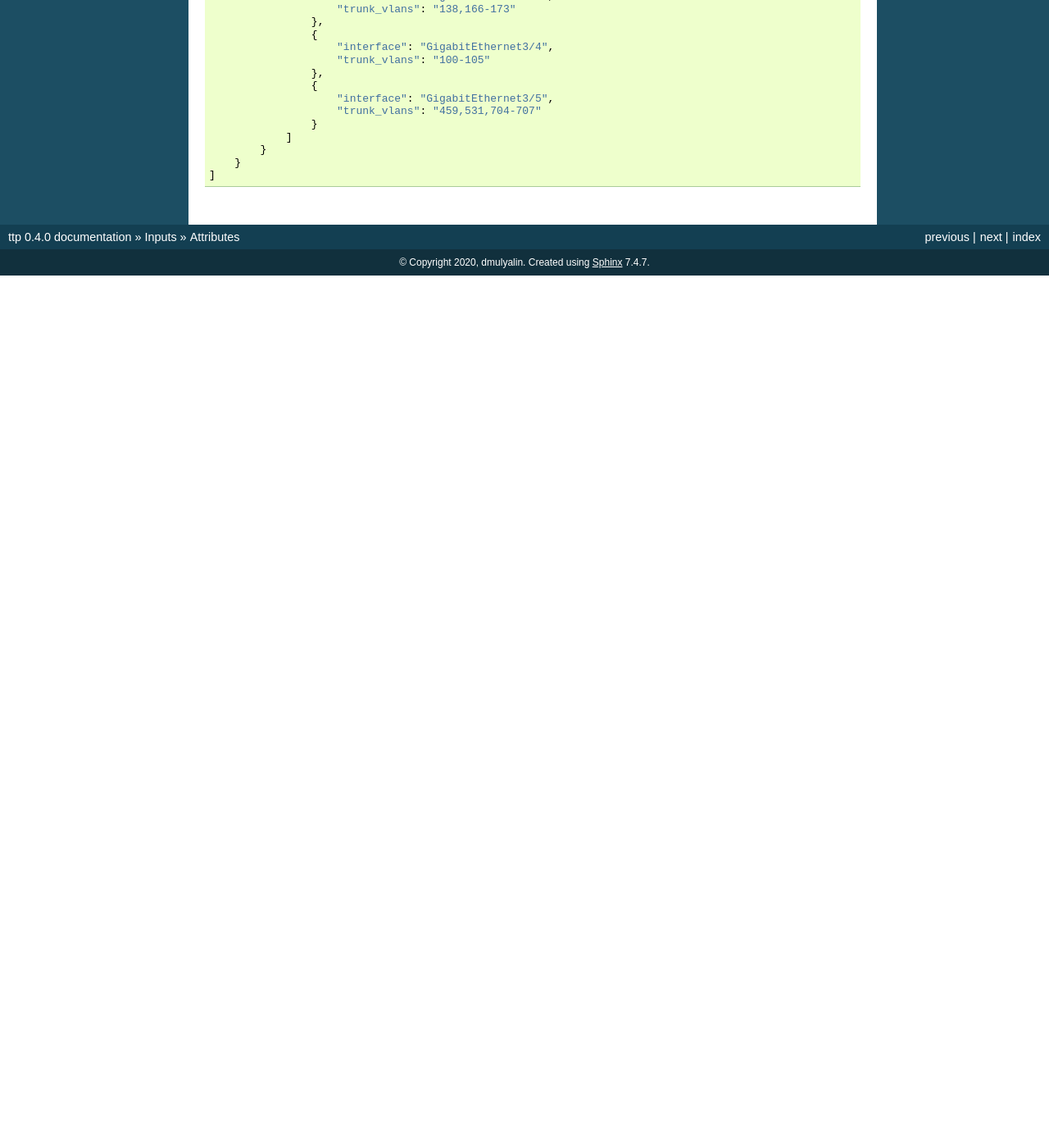
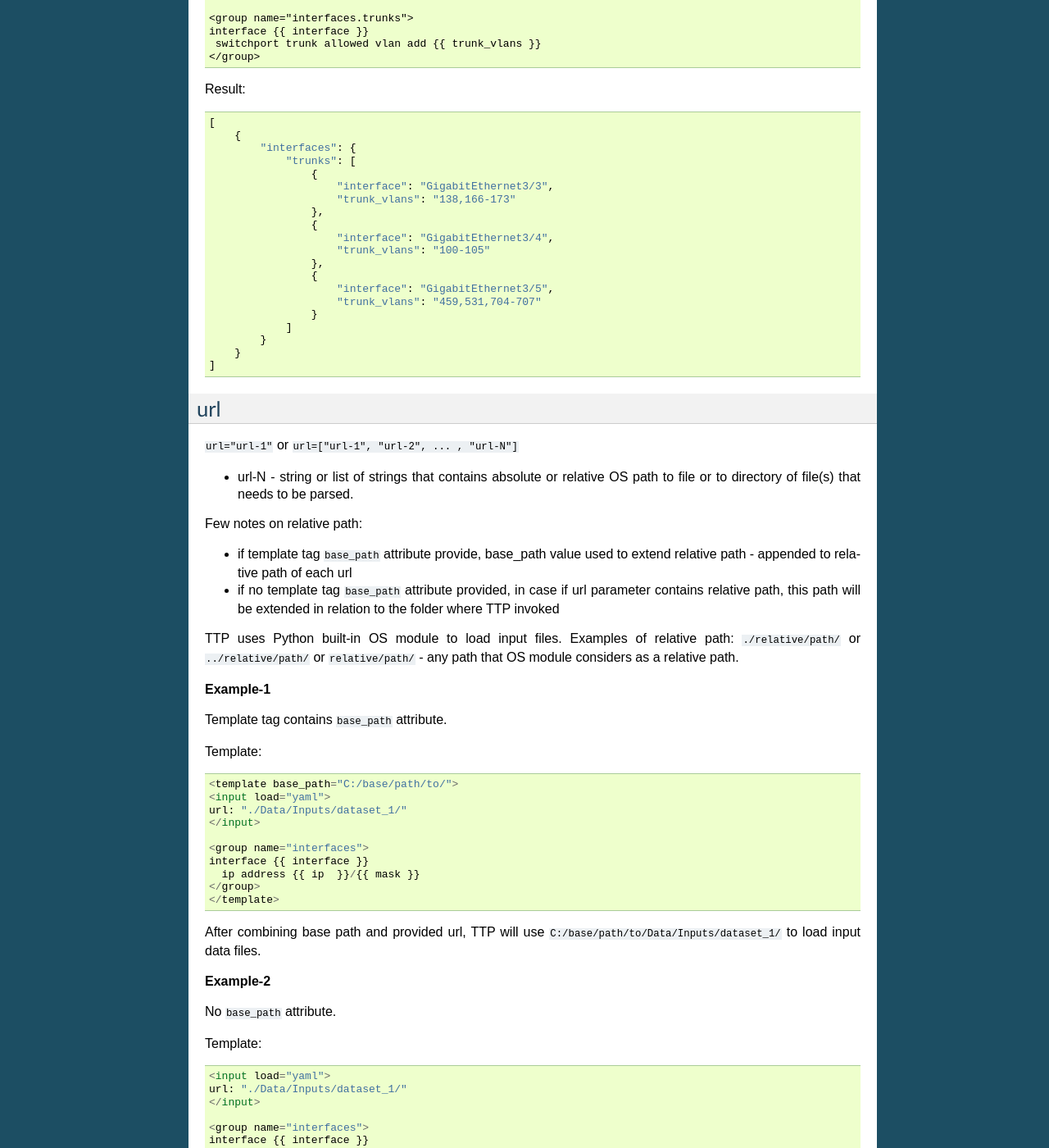
Before and after one commit to dmulyalin/ttp, a Sphinx documentation site: the page built from docs/source/Inputs/Attributes.rst, in a window 1280 px wide and 1400 px high, scrolled down 1486 px. Shown: the whole window at 82% size. Built offline with Sphinx 7.4.7, drawn with Linux system fonts in a browser that asks for light colours; before the commit the page ends 1822 px from its top, so only the background shows below that; some of the changed text lies outside the part shown.

Commit message:
removed docs inputs parameters section amd merged it with attributes section

```diff
--- a/docs/source/Inputs/Attributes.rst
+++ b/docs/source/Inputs/Attributes.rst
@@ -1,7 +1,11 @@
 Attributes
 ====================
 
-There are a number of attributes can be specified in input tag, these attributes help to define input behavior and how data should be loaded and parsed.
+There are a number of attributes supported by input tag, these attributes help to define input behavior and how data should be loaded and parsed.
+
+Additionally input tag text payload can contain structured data, that data can be retrieved using ``get_input_load`` method. Input tag ``load`` attribute instructs how to load that data. For instance, if tag text structured in yaml format, yaml loader can be used to load it in Python data structure.
+
+Attributes in input tag and attributes loaded from input tag text are combined in single structure if both are dictionaries, as a result, most of the attributes can be specified in either way.
 
 .. list-table::
    :widths: 10 90
@@ -12,9 +16,15 @@ There are a number of attributes can be specified in input tag, these attributes
    * - `name`_
      - Uniquely identifies input within template
    * - `groups`_
-     - Specifies group(s) that should be used to parse input data
+     - comma-separated list of group(s) that should be used to parse input data
    * - `load`_
-     - Identifies loader that should be used to load text data for input tag itself
+     - loader name that should be used to load text data from input tag
+   * - `url`_
+     - single or list of urls of data location
+   * - `extensions`_
+     - single or list of file extensions to load, e.g. "txt" or "log" or "conf"
+   * - `filters`_
+     - single or list of regular expression  to filter file names
 
 name
 ------------------------------------------------------------------------
@@ -82,3 +92,64 @@ Result::
             }
         }
     ]
+
+url
+------------------------------------------------------------------------
+``url="url-1"`` or ``url=["url-1", "url-2", ... , "url-N"]``
+
+* url-N - string or list of strings that contains absolute or relative OS path to file or to directory of file(s) that needs to be parsed.
+
+Few notes on relative path:
+
+* if template tag ``base_path`` attribute provide, base_path value used to extend relative path - appended to relative path of each url
+* if no template tag ``base_path`` attribute provided, in case if url parameter contains relative path, this path will be extended in relation to the folder where TTP invoked
+
+TTP uses Python built-in OS module to load input files. Examples of relative path: ``./relative/path/`` or ``../relative/path/`` or ``relative/path/`` - any path that OS module considers as a relative path.
+
+**Example-1**
+
+Template tag contains ``base_path`` attribute.
+
+Template::
+
+    <template base_path="C:/base/path/to/">
+    <input load="yaml">
+    url: "./Data/Inputs/dataset_1/"
+    </input>
+
+    <group name="interfaces">
+    interface {{ interface }}
+      ip address {{ ip  }}/{{ mask }}
+    </group>
+    </template>
+
+After combining base path and provided url, TTP will use ``C:/base/path/to/Data/Inputs/dataset_1/`` to load input data files.
+
+**Example-2**
+
+No ``base_path`` attribute.
+
+Template::
+
+    <input load="yaml">
+    url: "./Data/Inputs/dataset_1/"
+    </input>
+
+    <group name="interfaces">
+    interface {{ interface }}
+      ip address {{ ip  }}/{{ mask }}
+    </group>
+
+In this case TTP will search for data files using relative path ``./Data/Inputs/dataset_1/``, extending it in relation to current directory, directory where TTP was executed.
+
+extensions
+------------------------------------------------------------------------
+``extensions="extension-1"`` or ``extensions=["extension-1", "extension-2", ... , "extension-N"]``
+
+* extension-N - string or list of strings that contains file extensions that needs to be parsed e.g. txt, log, conf etc. In case if `url`_ is OS path to directory and not single file, ttp will use this strings to check if file names ends with one of given extensions, if so, file will be loaded and skipped otherwise.
+
+filters
+------------------------------------------------------------------------
+``filters="regex-1"`` or ``filters=["regex-1", "regex-2", ... , "regex-N"]``
+
+* regex-N - string or list of strings that contains regular expressions. If `url`_ is OS path to directory and not single file, ttp will use this strings to run re search against file names to load only files with names that matched by at least one regex.
--- a/docs/source/Inputs/index.rst
+++ b/docs/source/Inputs/index.rst
@@ -116,4 +116,3 @@ Inputs reference
 
    Attributes
    Functions
-   Parameters
```
Also changed, not shown: docs/source/Inputs/Parameters.rst (deleted, +0 -84 lines).
